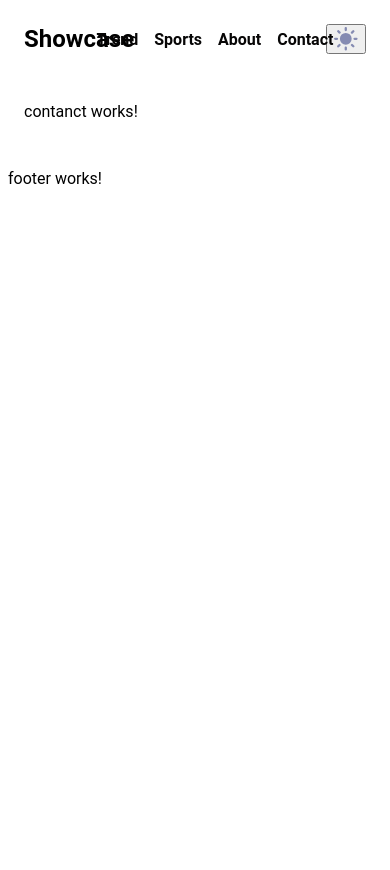
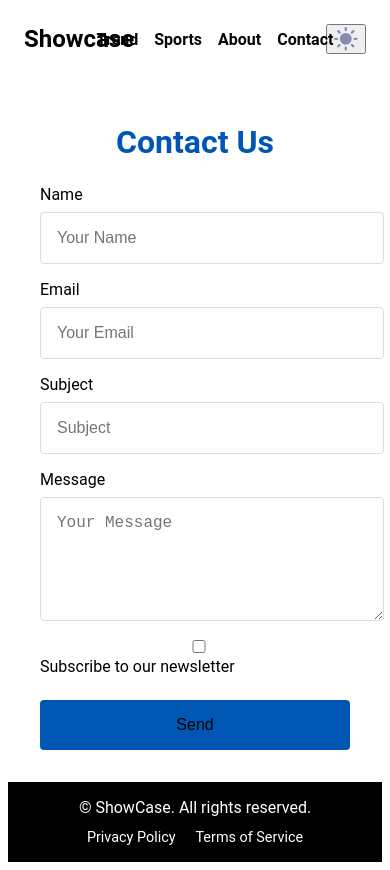
Before and after one commit to BennyChrispin/angular-style-showcase, an Angular app: page /contact in a window 390 px wide. Before the commit the page ends 844 px from the top, so only its background shows below. Built offline with nearby package versions, Linux system fonts and the light colour scheme.

Commit message:
done about component and Contact component and fix responsiveness

```diff
--- a/src/app/component/about/about.component.html
+++ b/src/app/component/about/about.component.html
@@ -1 +1,10 @@
-<p>about works!</p>
+<div class="about-container">
+  <h1 class="about-title">About This Project</h1>
+  <p class="about-description">
+    <strong>ShowCase</strong> is a new app designed to provide users with the
+    latest trends and sports news. Built using Angular, it features a modern,
+    responsive layout with dynamic content updates. Whether you're interested in
+    the latest headlines or sports updates, ShowCase keeps you informed with a
+    user-friendly interface and real-time data.
+  </p>
+</div>
--- a/src/app/component/about/about.component.scss
+++ b/src/app/component/about/about.component.scss
@@ -0,0 +1,42 @@
+@import "../../../styles/variables";
+@import "../../../styles/mixins";
+@import "../../../styles/themes";
+
+.about-container {
+  padding: 32px;
+  max-width: 1200px;
+  margin: 0 auto;
+
+  .about-title {
+    font-size: 2.5rem;
+    margin-bottom: 16px;
+    color: $light-text;
+    text-align: center;
+  }
+
+  .about-description {
+    font-size: 1.2rem;
+    line-height: 1.6;
+    color: #555;
+    text-align: center;
+
+    strong {
+      font-size: 1.5rem;
+      color: #0056b3;
+    }
+  }
+}
+
+body.light-mode {
+  .about-container {
+    background-color: $light-background;
+    color: $light-text;
+  }
+}
+
+body.dark-mode {
+  .about-container {
+    background-color: $dark-background;
+    color: $dark-text;
+  }
+}
--- a/src/app/component/contanct/contanct.component.html
+++ b/src/app/component/contanct/contanct.component.html
@@ -1 +1,57 @@
-<p>contanct works!</p>
+<div class="contact-container">
+  <h1 class="contact-title">Contact Us</h1>
+  <form (ngSubmit)="onSubmit()" class="contact-form">
+    <div class="form-group">
+      <label for="name">Name</label>
+      <input
+        type="text"
+        id="name"
+        name="name"
+        placeholder="Your Name"
+        required
+      />
+    </div>
+
+    <div class="form-group">
+      <label for="email">Email</label>
+      <input
+        type="email"
+        id="email"
+        name="email"
+        placeholder="Your Email"
+        required
+      />
+    </div>
+
+    <div class="form-group">
+      <label for="subject">Subject</label>
+      <input
+        type="text"
+        id="subject"
+        name="subject"
+        placeholder="Subject"
+        required
+      />
+    </div>
+
+    <div class="form-group">
+      <label for="message">Message</label>
+      <textarea
+        id="message"
+        name="message"
+        placeholder="Your Message"
+        rows="5"
+        required
+      ></textarea>
+    </div>
+
+    <div class="form-group">
+      <label>
+        <input type="checkbox" name="subscribe" />
+        Subscribe to our newsletter
+      </label>
+    </div>
+
+    <button type="submit" class="submit-button">Send</button>
+  </form>
+</div>
--- a/src/app/component/contanct/contanct.component.scss
+++ b/src/app/component/contanct/contanct.component.scss
@@ -0,0 +1,80 @@
+@import "../../../styles/variables";
+@import "../../../styles/mixins";
+@import "../../../styles/themes";
+
+// Contact component styling
+.contact-container {
+  padding: $spacing-unit;
+  max-width: 800px;
+  margin: 0 auto;
+
+  .contact-title {
+    font-size: 2rem;
+    margin-bottom: 24px;
+    text-align: center;
+    color: $highlight-color;
+  }
+
+  .contact-form {
+    display: grid;
+    gap: $spacing-unit;
+
+    .form-group {
+      display: flex;
+      flex-direction: column;
+
+      label {
+        font-size: 1rem;
+        margin-bottom: 8px;
+      }
+
+      input,
+      textarea {
+        padding: $spacing-unit;
+        border: 1px solid $border-color;
+        border-radius: $border-radius;
+        font-size: 1rem;
+        width: 100%;
+        background-color: $light-background;
+        color: $light-text;
+      }
+
+      textarea {
+        resize: vertical;
+      }
+
+      input[type="checkbox"] {
+        margin-right: 8px;
+      }
+    }
+
+    .submit-button {
+      background-color: $highlight-color;
+      color: $light-text;
+      border: none;
+      padding: $spacing-unit;
+      border-radius: $border-radius;
+      font-size: 1rem;
+      cursor: pointer;
+      transition: background-color 0.3s;
+
+      &:hover {
+        background-color: darken($highlight-color, 10%);
+      }
+    }
+  }
+}
+
+// Responsive styling
+@include respond-to("tablet") {
+  .contact-container {
+    padding: $spacing-unit;
+    max-width: 90%;
+  }
+}
+
+@include respond-to("mobile") {
+  .contact-container {
+    max-width: 100%;
+  }
+}
--- a/src/app/component/contanct/contanct.component.ts
+++ b/src/app/component/contanct/contanct.component.ts
@@ -3,8 +3,10 @@ import { Component } from '@angular/core';
 @Component({
   selector: 'app-contanct',
   templateUrl: './contanct.component.html',
-  styleUrl: './contanct.component.scss'
+  styleUrl: './contanct.component.scss',
 })
 export class ContanctComponent {
-
+  onSubmit() {
+    console.log('Form submitted');
+  }
 }
--- a/src/app/component/footer/footer.component.html
+++ b/src/app/component/footer/footer.component.html
@@ -1 +1,9 @@
-<p>footer works!</p>
+<footer class="footer-container">
+  <div class="footer-content">
+    <p>&copy; {{ currentYear }} ShowCase. All rights reserved.</p>
+    <div class="footer-links">
+      <a href="#" class="footer-link">Privacy Policy</a>
+      <a href="#" class="footer-link">Terms of Service</a>
+    </div>
+  </div>
+</footer>
--- a/src/app/component/footer/footer.component.scss
+++ b/src/app/component/footer/footer.component.scss
@@ -0,0 +1,51 @@
+@import "../../../styles/variables";
+@import "../../../styles/mixins";
+@import "../../../styles/themes";
+
+.footer-container {
+  padding: $spacing-unit;
+  background-color: $primary-color;
+  color: $dark-text;
+  text-align: center;
+  position: relative;
+  bottom: 0;
+  max-width: 100%;
+
+  .footer-content {
+    max-width: $max-width;
+    margin: 0 auto;
+
+    p {
+      margin: 0;
+      font-size: 1rem;
+    }
+
+    .footer-links {
+      margin-top: 10px;
+
+      .footer-link {
+        color: $dark-text;
+        text-decoration: none;
+        margin: 0 10px;
+        font-size: 0.9rem;
+
+        &:hover {
+          text-decoration: underline;
+        }
+      }
+    }
+  }
+}
+
+// Responsive styling
+@include respond-to("tablet") {
+  .footer-container {
+    padding: $spacing-unit;
+  }
+}
+
+@include respond-to("mobile") {
+  .footer-container {
+    padding: $spacing-unit;
+  }
+}
--- a/src/app/component/footer/footer.component.ts
+++ b/src/app/component/footer/footer.component.ts
@@ -6,5 +6,6 @@ import { Component } from '@angular/core';
   styleUrl: './footer.component.scss'
 })
 export class FooterComponent {
+currentYear: any;
 
 }
--- a/src/app/component/sport/sport.component.scss
+++ b/src/app/component/sport/sport.component.scss
@@ -35,7 +35,7 @@
 // General styles
 .sports-container {
   display: grid;
-  grid-template-columns: repeat(2, 1fr);
+  grid-template-columns: repeat(1, 1fr);
   gap: 16px;
   padding: 16px;
 
@@ -44,7 +44,7 @@
   }
 
   @include respond-to("desktop") {
-    grid-template-columns: repeat(1, 1fr);
+    grid-template-columns: repeat(2, 1fr);
   }
 }
 
--- a/src/app/component/trends/trends.component.scss
+++ b/src/app/component/trends/trends.component.scss
@@ -39,7 +39,7 @@
   display: grid;
   gap: $spacing-unit;
   @include respond-to("tablet") {
-    grid-template-columns: repeat(2, 1fr);
+    grid-template-columns: repeat(1, 1fr);
   }
 
   @include respond-to("desktop") {
--- a/src/styles/_mixins.scss
+++ b/src/styles/_mixins.scss
@@ -1,15 +1,21 @@
+// Mixin for theme styling
 @mixin theme($background-color, $text-color) {
   background-color: $background-color;
   color: $text-color;
 }
 
-@mixin respond-to($device) {
-  @if $device == "tablet" {
+// Mixin for responsive design
+@mixin respond-to($breakpoint) {
+  @if $breakpoint == "tablet" {
     @media (max-width: 768px) {
       @content;
     }
-  } @else if $device == "mobile" {
+  } @else if $breakpoint == "mobile" {
     @media (max-width: 480px) {
+      @content;
+    }
+  } @else if $breakpoint == "desktop" {
+    @media (min-width: 1024px) {
       @content;
     }
   }
--- a/src/styles/_variables.scss
+++ b/src/styles/_variables.scss
@@ -12,3 +12,4 @@ $placeholder-text: #fff;
 $text-color: black;
 $primary-color: #070606;
 $font-stack: #fff;
+$highlight-color: #0056b3;
```
